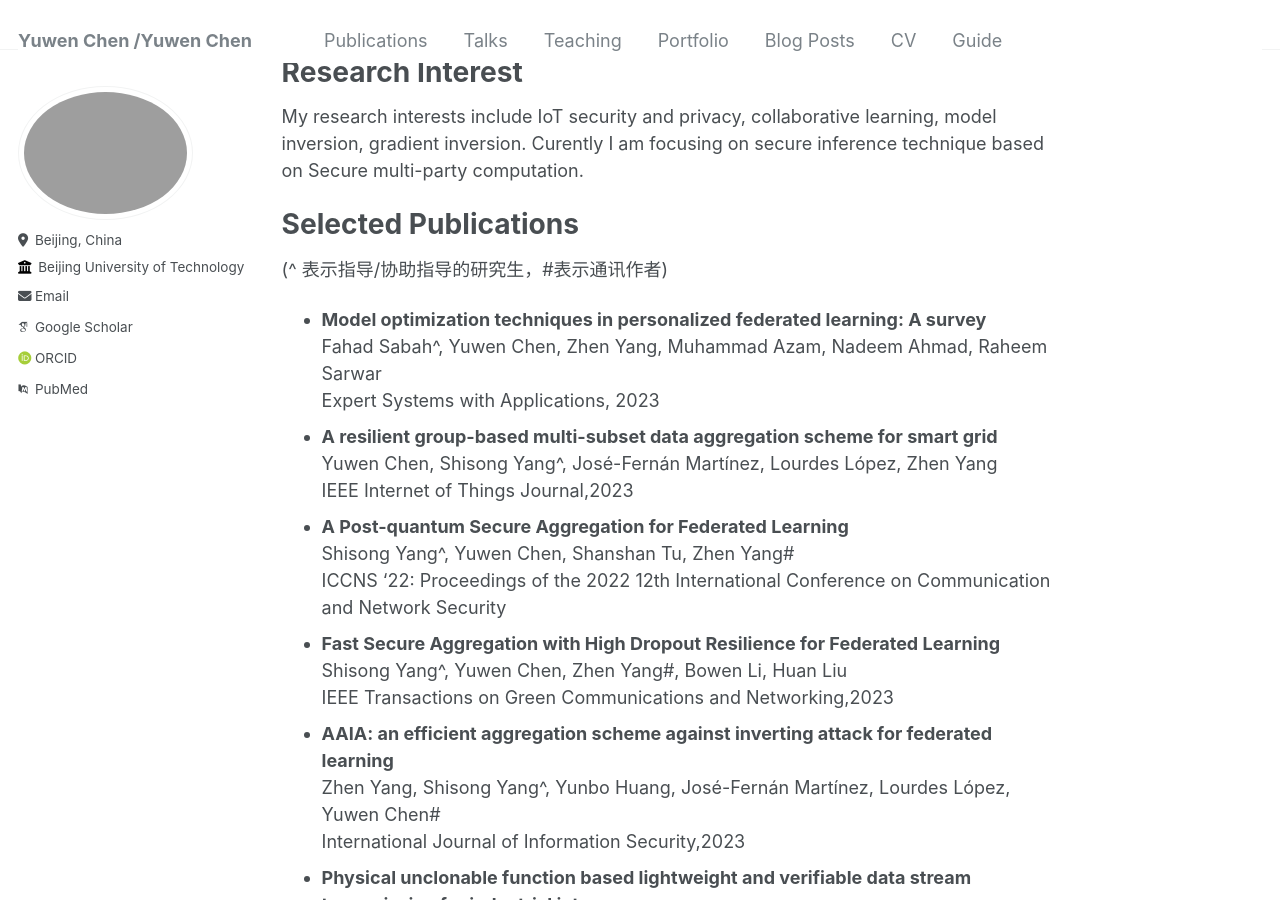
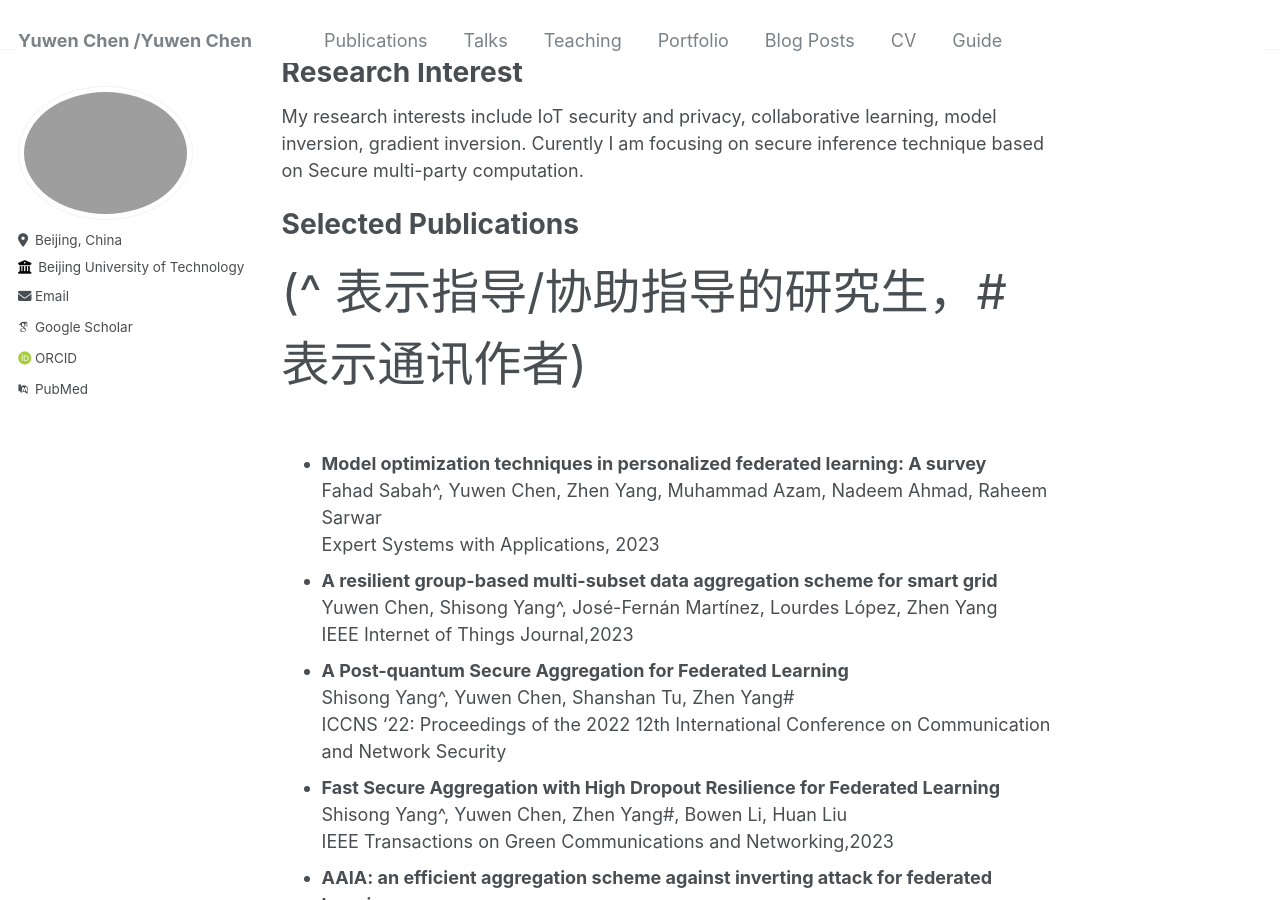
Before and after one commit to SevenBruce/sevenbruce.github.io, a Jekyll site: the page built from _pages/about.md, in a window 1280 px wide and 900 px high, scrolled down 339 px. Built offline with Jekyll 4.4.1, drawn with Linux system fonts in a browser that asks for light colours; some web fonts are replaced.

Commit message:
Update about.md

```diff
--- a/_pages/about.md
+++ b/_pages/about.md
@@ -19,7 +19,7 @@ My research interests include IoT security and privacy, collaborative learning,
 
 Selected Publications
 ======
-(^ 表示指导/协助指导的研究生，#表示通讯作者)  <br/>
+ <font size=10 >(^ 表示指导/协助指导的研究生，#表示通讯作者)</font> <br/>
 *    **Model optimization techniques in personalized federated learning: A survey** <br/>
 Fahad Sabah^, Yuwen Chen, Zhen Yang, Muhammad Azam, Nadeem Ahmad, Raheem Sarwar <br/>
 Expert Systems with Applications, 2023 <br/>
```
